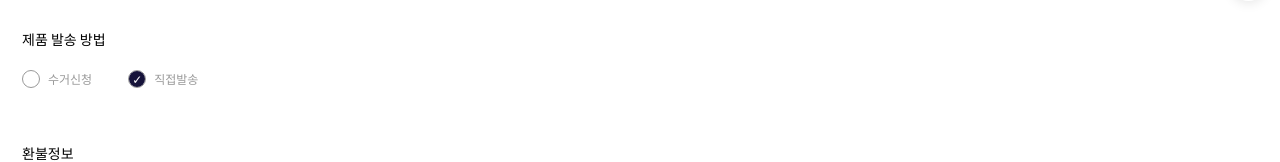
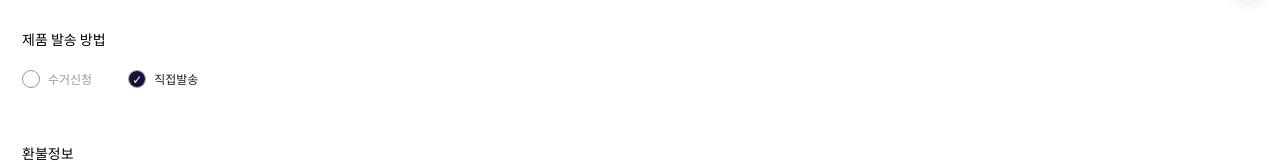
Before and after one commit to Muhan-Company/bizcurator-ecommerce, a Next.js app: page /orders/refund/1 in a window 1280 px wide. Shown: the part 787-949 px from the top of the page. Built offline with nearby package versions, Linux system fonts and the light colour scheme.

Commit message:
style: peer class명 수정 - Issue #48

```diff
--- a/components/orders/cancel&refund/Radio.tsx
+++ b/components/orders/cancel&refund/Radio.tsx
@@ -30,9 +30,9 @@ function RadioInput({ name, label, defaultChecked }: RadioInputProps) {
         name={name}
         value={label}
         defaultChecked={defaultChecked}
-        className={`peer/${label} radio-custom`}
+        className="peer/radio radio-custom"
       />
-      <label htmlFor={label} className={`peer-checked/${label}:text-main`}>
+      <label htmlFor={label} className="peer-checked/radio:text-main">
         {label}
       </label>
     </div>
```
